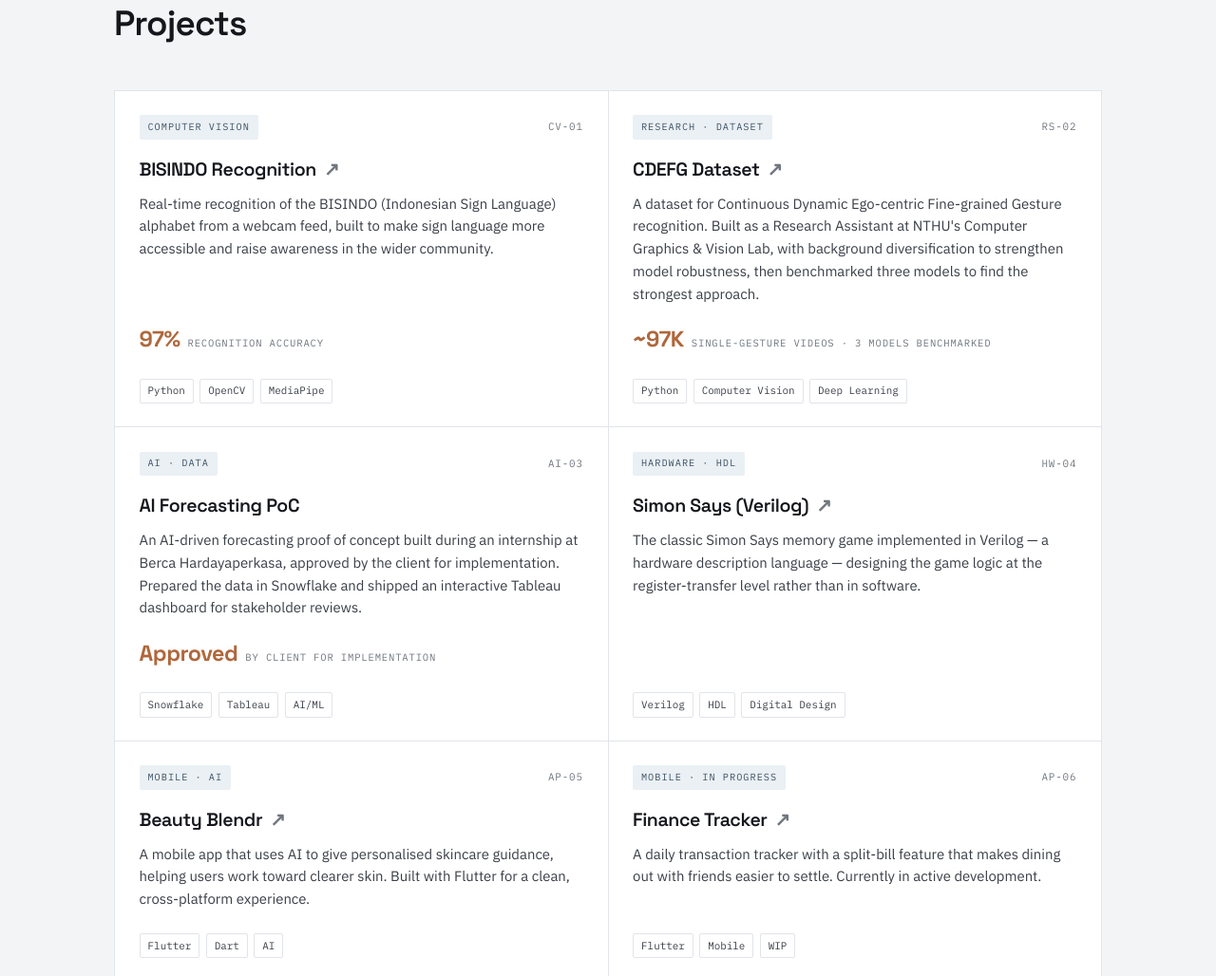
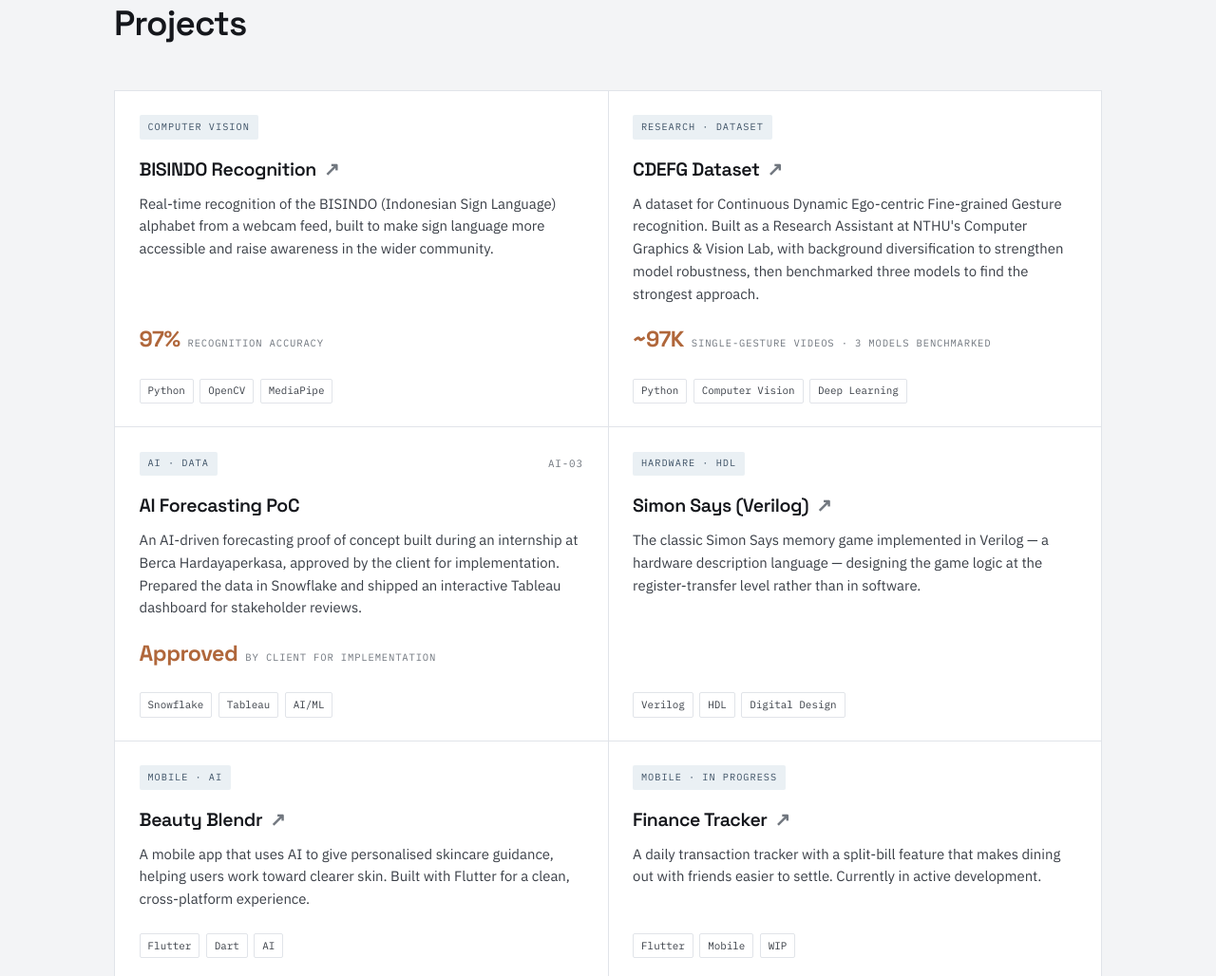
Before and after one commit to charleneshawn/charleneshawn.github.io, a plain HTML site: page index.html in a window 1280 px wide. Shown: the part 820-1848 px from the top of the page at 95% size. Drawn offline with Linux system fonts and the light colour scheme.

Commit message:
Update index.html

```diff
--- a/index.html
+++ b/index.html
@@ -301,7 +301,6 @@
       <article class="card reveal" data-href="https://github.com/charleneshawn/BISINDO">
         <div class="card-top">
           <span class="tag">Computer Vision</span>
-          <span class="card-id">CV-01</span>
         </div>
         <h3>BISINDO Recognition <span class="ext">↗</span></h3>
         <p class="desc">Real-time recognition of the BISINDO (Indonesian Sign Language) alphabet from a webcam feed, built to make sign language more accessible and raise awareness in the wider community.</p>
@@ -315,7 +314,6 @@
       <article class="card reveal" data-href="https://www.canva.com/design/DAG8WKllMCY/-etpJrYlJGU4l6z_BOOG9g/view">
         <div class="card-top">
           <span class="tag">Research · Dataset</span>
-          <span class="card-id">RS-02</span>
         </div>
         <h3>CDEFG Dataset <span class="ext">↗</span></h3>
         <p class="desc">A dataset for Continuous Dynamic Ego-centric Fine-grained Gesture recognition. Built as a Research Assistant at NTHU's Computer Graphics &amp; Vision Lab, with background diversification to strengthen model robustness, then benchmarked three models to find the strongest approach.</p>
@@ -343,7 +341,6 @@
       <article class="card reveal" data-href="https://github.com/charleneshawn/SimonSays">
         <div class="card-top">
           <span class="tag">Hardware · HDL</span>
-          <span class="card-id">HW-04</span>
         </div>
         <h3>Simon Says (Verilog) <span class="ext">↗</span></h3>
         <p class="desc">The classic Simon Says memory game implemented in Verilog — a hardware description language — designing the game logic at the register-transfer level rather than in software.</p>
@@ -356,7 +353,6 @@
       <article class="card reveal" data-href="https://github.com/gebienha/SoftwareStudioFinal">
         <div class="card-top">
           <span class="tag">Mobile · AI</span>
-          <span class="card-id">AP-05</span>
         </div>
         <h3>Beauty Blendr <span class="ext">↗</span></h3>
         <p class="desc">A mobile app that uses AI to give personalised skincare guidance, helping users work toward clearer skin. Built with Flutter for a clean, cross-platform experience.</p>
@@ -369,7 +365,6 @@
       <article class="card reveal" data-href="https://github.com/Cryptomaniacs-Crypto/fintrack-app">
         <div class="card-top">
           <span class="tag">Mobile · In Progress</span>
-          <span class="card-id">AP-06</span>
         </div>
         <h3>Finance Tracker <span class="ext">↗</span></h3>
         <p class="desc">A daily transaction tracker with a split-bill feature that makes dining out with friends easier to settle. Currently in active development.</p>
```
